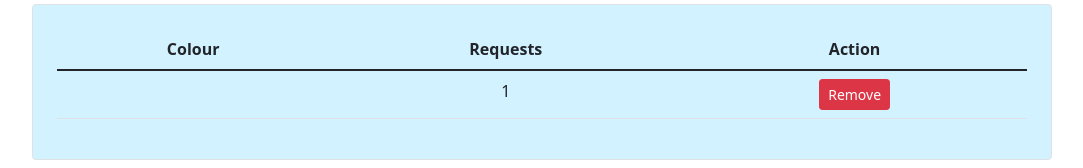
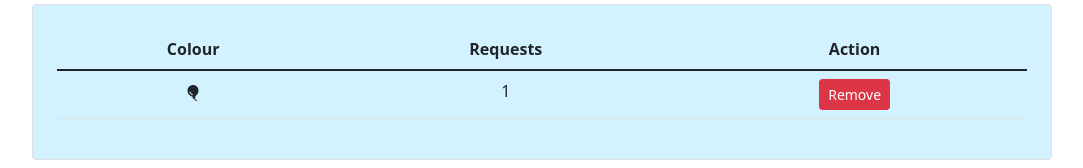
Before and after one commit to MiguelLouisLeRoux/the-balloon-widget, a React (Create React App) app: page / in a window 1280 px wide. Both pictures are taken after a click on the button "Request". Shown: the part 619-787 px from the top of the page, without its empty margins (98-1181 px from the left). Built offline with nearby package versions, Linux system fonts and the light colour scheme.

Commit message:
added svgs' that dynamically changes colour

```diff
--- a/package.json
+++ b/package.json
@@ -10,6 +10,7 @@
     "react": "^17.0.2",
     "react-bootstrap": "^2.0.1",
     "react-dom": "^17.0.2",
+    "react-icons": "^4.3.1",
     "react-scripts": "4.0.3",
     "web-vitals": "^1.1.2"
   },
--- a/src/ColourRatings.js
+++ b/src/ColourRatings.js
@@ -1,6 +1,7 @@
 import React from "react";
 import 'bootstrap/dist/css/bootstrap.css';
 import { Table, Button } from 'react-bootstrap';
+import { IoBalloon } from 'react-icons/io5';
 
 export default function ColourRatings (props){
 
@@ -19,7 +20,7 @@ export default function ColourRatings (props){
                     <tbody>
                     {props.colours.map(colourElem =>
                         <tr>
-                            <td>{colourElem.colour}</td>
+                            <td><IoBalloon color={colourElem.colour}/>{colourElem.colour}</td>
                             <td>{colourElem.requests}</td>
                             <td><Button className="btn btn-danger btn-sm">Remove</Button></td>
                         </tr>
```
Also changed, not shown: src/ColourRanking.js (deleted, +0 -25 lines), src/logo.svg (deleted), 1 other file (tests, documents, lock files or other folders).
